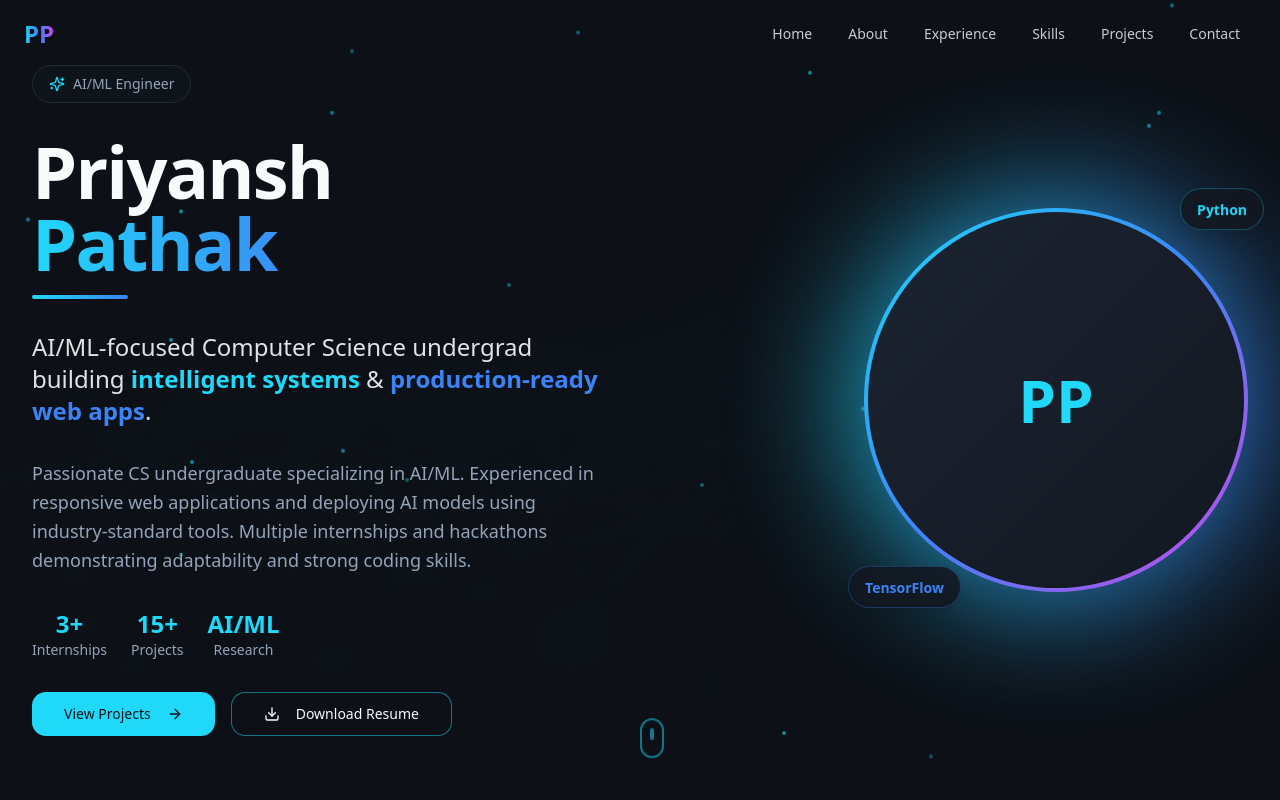
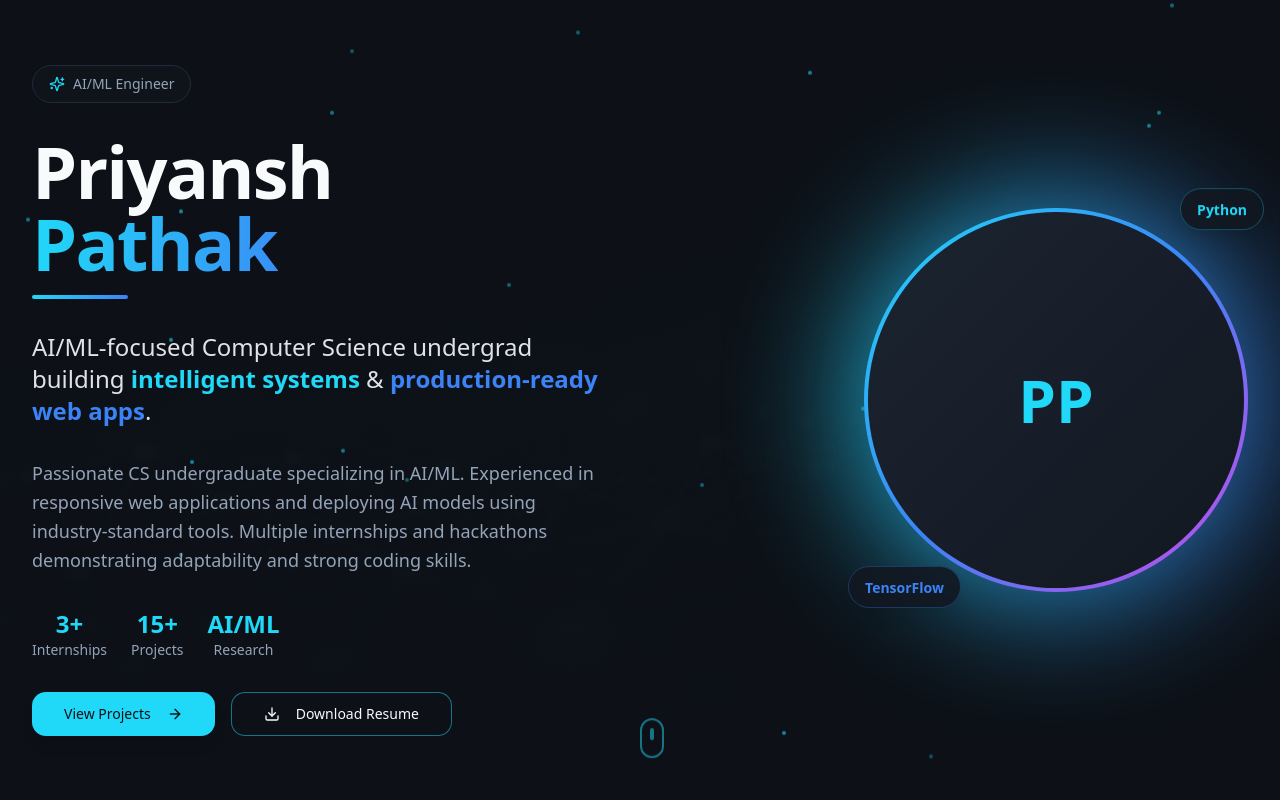
Before and after one commit to Priyansh-Pathak/priyansh-neural-web, a React (Vite) app: page / in a window 1280 px wide. Shown: the top 800 px of the page. Built offline with nearby package versions, Linux system fonts and the light colour scheme; the HTML template or start-up script is replaced by a standard one.

Commit message:
Reverted to commit cbd51d21c22021ba8b0e7285680fbc26dbe1fefd

```diff
--- a/src/components/Hero.tsx
+++ b/src/components/Hero.tsx
@@ -95,12 +95,9 @@ const Hero = () => {
                 size="lg"
                 variant="outline"
                 className="border-primary/50 hover:bg-primary/10"
-                asChild
               >
-                <a href="/Priyansh_Resume.pdf" download="Priyansh_Pathak_Resume.pdf">
-                  <Download className="mr-2 w-4 h-4" />
-                  Download Resume
-                </a>
+                <Download className="mr-2 w-4 h-4" />
+                Download Resume
               </Button>
             </div>
           </div>
--- a/src/components/Navigation.tsx
+++ /dev/null
@@ -1,107 +0,0 @@
-import { useState, useEffect } from "react";
-import { Button } from "@/components/ui/button";
-import { Menu, X } from "lucide-react";
-
-const Navigation = () => {
-  const [isScrolled, setIsScrolled] = useState(false);
-  const [isMobileMenuOpen, setIsMobileMenuOpen] = useState(false);
-
-  useEffect(() => {
-    const handleScroll = () => {
-      setIsScrolled(window.scrollY > 50);
-    };
-    window.addEventListener("scroll", handleScroll);
-    return () => window.removeEventListener("scroll", handleScroll);
-  }, []);
-
-  const navLinks = [
-    { name: "Home", href: "#hero" },
-    { name: "About", href: "#about" },
-    { name: "Experience", href: "#experience" },
-    { name: "Skills", href: "#skills" },
-    { name: "Projects", href: "#projects" },
-    { name: "Contact", href: "#contact" },
-  ];
-
-  const scrollToSection = (href: string) => {
-    const element = document.querySelector(href);
-    if (element) {
-      element.scrollIntoView({ behavior: "smooth", block: "start" });
-      setIsMobileMenuOpen(false);
-    }
-  };
-
-  return (
-    <>
-      <nav
-        className={`fixed top-0 left-0 right-0 z-50 transition-all duration-500 ${
-          isScrolled
-            ? "bg-card/80 backdrop-blur-xl border-b border-border/50 shadow-lg"
-            : "bg-transparent"
-        }`}
-      >
-        <div className="container mx-auto px-6 py-4">
-          <div className="flex items-center justify-between">
-            {/* Logo */}
-            <button
-              onClick={() => scrollToSection("#hero")}
-              className="text-2xl font-bold bg-gradient-to-r from-primary via-neural-blue to-secondary bg-clip-text text-transparent hover:scale-105 transition-transform"
-            >
-              PP
-            </button>
-
-            {/* Desktop Navigation */}
-            <div className="hidden md:flex items-center gap-1">
-              {navLinks.map((link) => (
-                <button
-                  key={link.name}
-                  onClick={() => scrollToSection(link.href)}
-                  className="px-4 py-2 text-sm font-medium text-foreground/80 hover:text-primary transition-colors relative group"
-                >
-                  {link.name}
-                  <span className="absolute bottom-0 left-0 w-0 h-0.5 bg-gradient-to-r from-primary to-secondary group-hover:w-full transition-all duration-300" />
-                </button>
-              ))}
-            </div>
-
-            {/* Mobile Menu Button */}
-            <Button
-              variant="ghost"
-              size="icon"
-              className="md:hidden"
-              onClick={() => setIsMobileMenuOpen(!isMobileMenuOpen)}
-            >
-              {isMobileMenuOpen ? <X className="w-5 h-5" /> : <Menu className="w-5 h-5" />}
-            </Button>
-          </div>
-        </div>
-      </nav>
-
-      {/* Mobile Menu */}
-      <div
-        className={`fixed inset-0 z-40 md:hidden transition-all duration-300 ${
-          isMobileMenuOpen ? "opacity-100 pointer-events-auto" : "opacity-0 pointer-events-none"
-        }`}
-      >
-        <div
-          className="absolute inset-0 bg-background/95 backdrop-blur-xl"
-          onClick={() => setIsMobileMenuOpen(false)}
-        />
-        <div className="relative h-full flex flex-col items-center justify-center gap-6">
-          {navLinks.map((link, index) => (
-            <button
-              key={link.name}
-              onClick={() => scrollToSection(link.href)}
-              className="text-2xl font-medium text-foreground hover:text-primary transition-colors animate-fade-in-up"
-              style={{ animationDelay: `${index * 0.1}s` }}
-            >
-              {link.name}
-            </button>
-          ))}
-        </div>
-      </div>
-    </>
-  );
-};
-
-export default Navigation;
--- a/src/index.css
+++ b/src/index.css
@@ -67,10 +67,6 @@ All colors MUST be HSL.
     @apply border-border;
   }
 
-  html {
-    scroll-behavior: smooth;
-  }
-
   body {
     @apply bg-background text-foreground;
   }
--- a/src/pages/Index.tsx
+++ b/src/pages/Index.tsx
@@ -1,4 +1,3 @@
-import Navigation from "@/components/Navigation";
 import Hero from "@/components/Hero";
 import About from "@/components/About";
 import Experience from "@/components/Experience";
@@ -10,25 +9,12 @@ import Footer from "@/components/Footer";
 const Index = () => {
   return (
     <div className="min-h-screen bg-background text-foreground">
-      <Navigation />
-      <section id="hero">
       <Hero />
-      </section>
-      <section id="about">
       <About />
-      </section>
-      <section id="experience">
       <Experience />
-      </section>
-      <section id="skills">
       <Skills />
-      </section>
-      <section id="projects">
       <Projects />
-      </section>
-      <section id="contact">
       <Contact />
-      </section>
       <Footer />
     </div>
   );
```
Also changed, not shown: 1 other file (tests, documents, lock files or other folders). Lines whose indentation alone changed are shown as unchanged.
